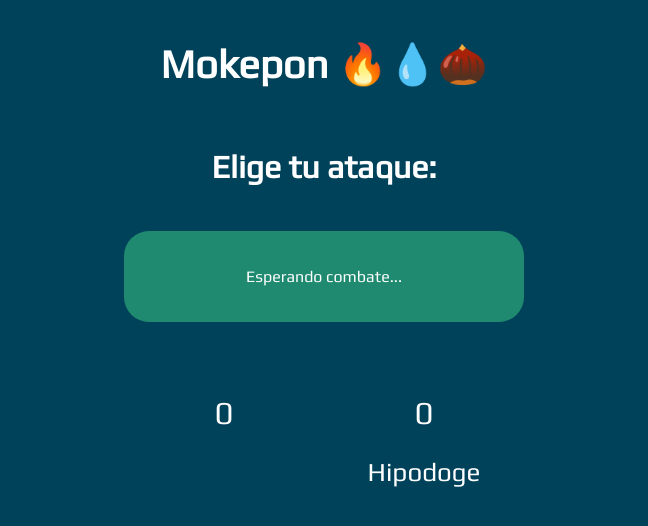
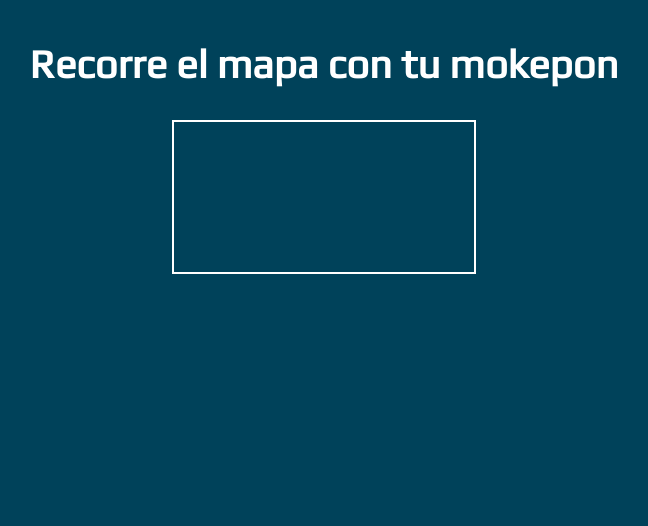
Before and after one commit to fernunex/game-mokepon, a plain HTML site: page mokepon.html in a window 1280 px wide. Both pictures are taken after a click on the button "Seleccionar". Shown: the whole page, without its empty margins (316-964 px from the left). Drawn offline with Linux system fonts and the light colour scheme.

Commit message:
Class 61 Introduccion a canvas

```diff
--- a/js/mokepon.js
+++ b/js/mokepon.js
@@ -56,6 +56,11 @@ const sectionMensajes = document.getElementById("resultado")
 
 // Arreglos
 let mokepones = []
+
+//Canvas y mapa
+const sectionVerMapa = document.getElementById('ver-mapa')
+const mapa = document.getElementById('mapa')
+let lienzo = mapa.getContext('2d')
 
 // Classes
 
@@ -130,6 +135,14 @@ mokepones.push(hipodoge, capipepo, ratigueya, tucapalma, langostelvis, pydos)
 
 // Iniciar el juego
 function iniciarJuego (){
+    // Ocultar secciones
+    sectionSeleccionarAtaque.style.display = 'none'
+    sectionReiniciar.style.display = 'none'
+    sectionVerMapa.style.display = 'none'
+
+    // Agregar los addEventListener
+    botonMascota.addEventListener('click', seleccionarMascotaJugador)
+    botonReiniciar.addEventListener('click', reiniciarJuego)
 
     // Iterar mokepones
     mokepones.forEach( (mokepon) =>
@@ -146,18 +159,24 @@ function iniciarJuego (){
     )
     inputsMascotas = document.querySelectorAll('.input-mascota')
 
-    // Ocultar secciones
-    sectionSeleccionarAtaque.style.display = 'none'
-    sectionReiniciar.style.display = 'none'
-    botonMascota.addEventListener('click', seleccionarMascotaJugador)
-    botonReiniciar.addEventListener('click', reiniciarJuego)
 }
 
 // Seleccionar mascotas
 
 function seleccionarMascotaJugador(){
+    // Mostrar/ocultar secciones
     sectionSeleccionarMascota.style.display = 'none'
-    sectionSeleccionarAtaque.style.display = 'flex'
+    // sectionSeleccionarAtaque.style.display = 'flex'
+    sectionVerMapa.style.display = 'flex'
+    let imagenCapipepo = new Image()
+    imagenCapipepo.src = capipepo.imagen
+    lienzo.drawImage(
+        imagenCapipepo,
+        10,
+        10,
+        100,
+        100
+    )
 
     inputsMascotas.forEach((mascota) => {
         if (mascota.control.checked){
--- a/mokepon.html
+++ b/mokepon.html
@@ -25,6 +25,13 @@
         <button id="boton-mascota">Seleccionar</button>
 
     </section>
+
+    <section id="ver-mapa">
+        <h1 class="titulo">Recorre el mapa con tu mokepon</h1>
+        <canvas id="mapa"></canvas>
+
+    </section>
+
 
     <section id="seleccionar-ataque">
         <h1 class="titulo">Mokepon 🔥💧🌰</h1>
--- a/styles.css
+++ b/styles.css
@@ -90,6 +90,18 @@ input {
 #boton-mascota:hover {
     background-color: #fc2600;
 }
+
+/* Canvas y mapa */
+#ver-mapa {
+    flex-direction: column;
+    justify-content: center;
+    align-items: center;
+}
+
+#mapa {
+    border: 2px solid white;
+}
+
 
 #seleccionar-ataque {
     flex-direction: column;
```
